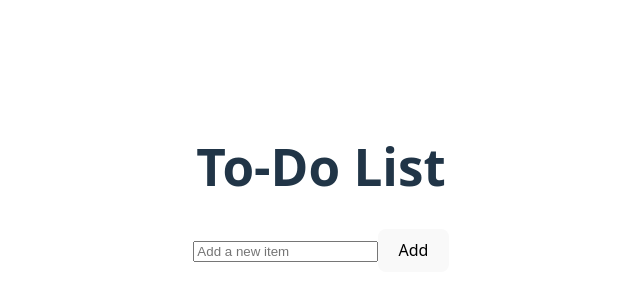
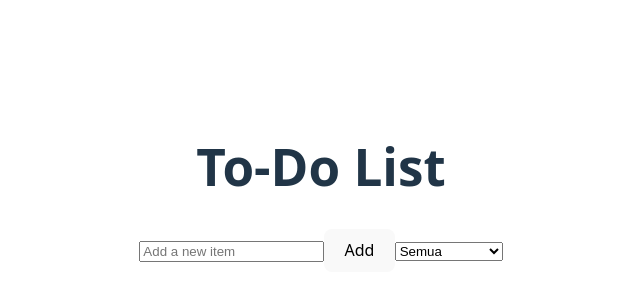
Before and after one commit to peepyourbae/32-pbk-uts-233510499, a Vue app: page / in a window 1280 px wide. Shown: the part 204-504 px from the top of the page, without its empty margins (319-959 px from the left). Built offline with nearby package versions, Linux system fonts and the light colour scheme.

Commit message:
filtered

```diff
--- a/src/App.vue
+++ b/src/App.vue
@@ -1,8 +1,9 @@
 <script setup>
-import { ref } from 'vue';
+import { ref, computed } from 'vue';
 
 const items = ref([])
 const newItem = ref('')
+const filtered = ref("all")
 
 const addItem = () => {
   const text = newItem.value.trim()
@@ -25,18 +26,32 @@ const toggle = (item) => {
   console.log(item.completed)
 }
 
+const filteredItems = computed(() => {
+  if (filtered.value === 'completed') {
+    return items.value.filter(i => i.completed)
+  }
+  if (filtered.value === 'incomplete') {
+    return items.value.filter(i => !i.completed)
+  }
+  return items.value
+})
+
 </script>
 
 <template>
   <h1>To-Do List</h1>
   <input v-model="newItem" type="text" @keyup.enter="addItem" placeholder="Add a new item">
   <button @click="addItem">Add</button>
-
+  <select v-model="filtered">
+    <option value="all">Semua</option>
+    <option value="completed">Selesai</option>
+    <option value="incomplete">Belum Selesai</option>
+  </select>
 
   <div>
     <ul>
-      <li v-for="item in items" :key="item.id">
-        <input type="checkbox" @change="toggle(item)" :checked="item.completed"/>
+      <li v-for="item in filteredItems" :key="item.id">
+        <input type="checkbox" @change="toggle(item)" :checked="item.completed" />
         {{ item.text }}
         <button @click="deleteItem(item.id)">Hapus</button>
       </li>
```
